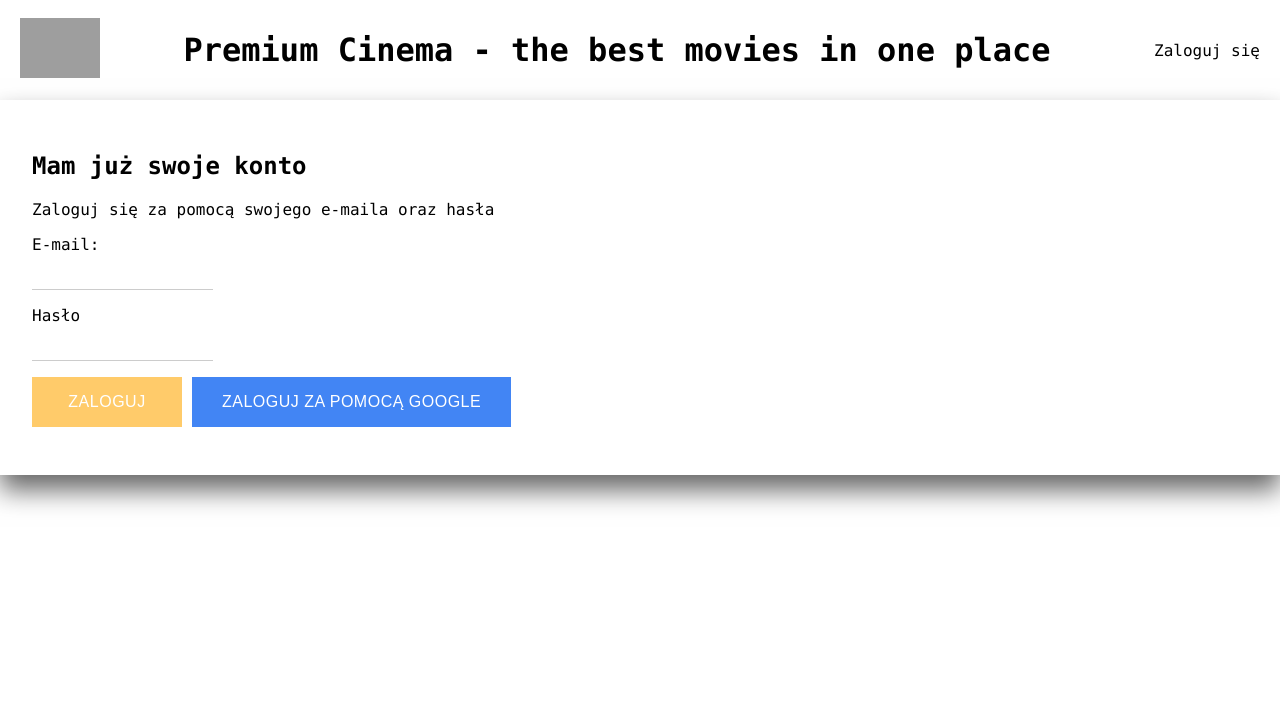
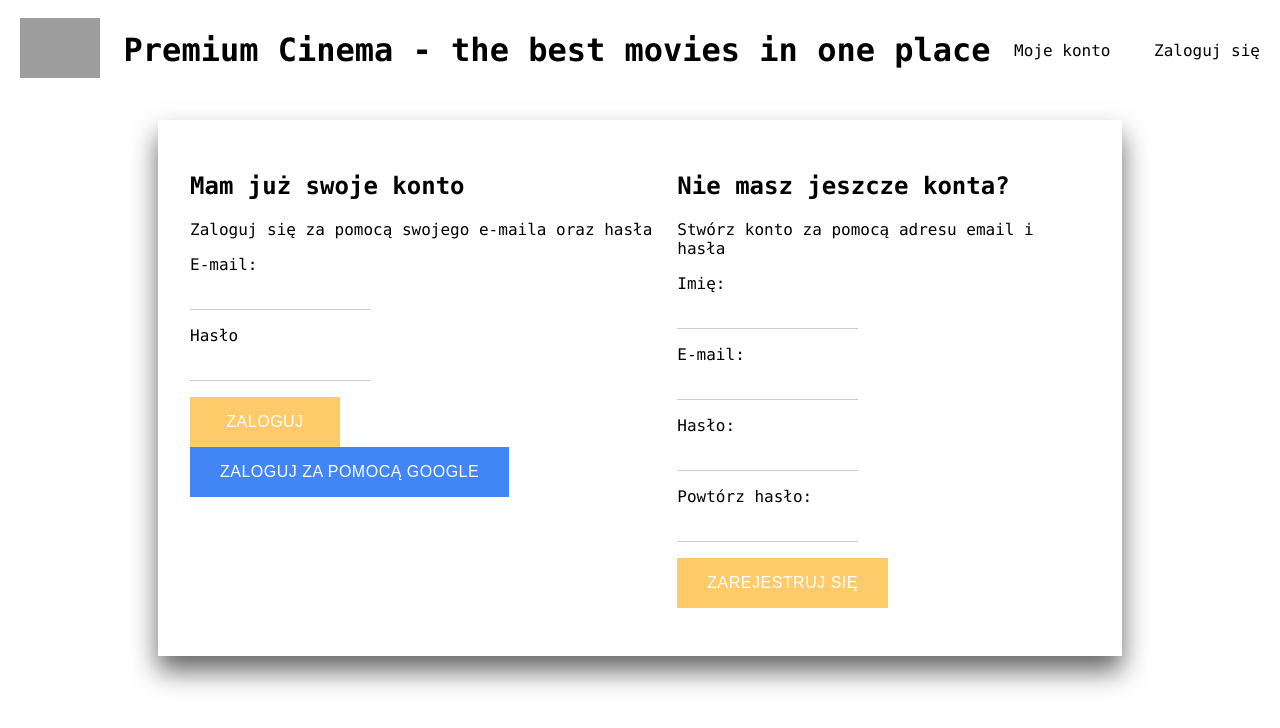
Before and after one commit to OrianaKJ/obrona, a React (Create React App) app: page /signin in a window 1280 px wide. Shown: the top 728 px of the page. Built offline with nearby package versions, Linux system fonts and the light colour scheme; no server answers; grey boxes are pictures that could not be loaded.

Commit message:
sign in and sign up components ready

```diff
--- a/src/App.js
+++ b/src/App.js
@@ -3,9 +3,9 @@ import { Switch, Route } from 'react-router-dom';
 import './App.css';
 import { Header } from './components/Header/Header';
 import HomePage from './components/HomePage/HomePage';
-import SignIn from './components/SignIn/SignIn';
+import SignInAndUp from './components/SignInAndUp/SignInAndUp';
 import UserPanel from './components/UserPanel/UserPanel';
-import { auth } from './firebase/firebase.utils';
+import { auth,createUserProfileDocument } from './firebase/firebase.utils';
 
 
 
@@ -20,10 +20,22 @@ class App extends Component {
   unsubscribeFromAuth = null;
 
   componentDidMount() {
-   this.unsubscribeFromAuth =  auth.onAuthStateChanged(user => {
-      this.setState({currentUser: user});
-      console.log(user)
-    })
+    this.unsubscribeFromAuth = auth.onAuthStateChanged(async userAuth => {
+      if (userAuth) {
+        const userRef = await createUserProfileDocument(userAuth);
+
+        userRef.onSnapshot(snapShot => {
+          this.setState({
+            currentUser: {
+              id: snapShot.id,
+              ...snapShot.data()
+            }
+          });
+        });
+      } else{
+        this.setState({ currentUser: userAuth });
+      }
+    });
   }
 
   componentWillUnmount() {
@@ -38,7 +50,7 @@ class App extends Component {
           <Switch>
             <Route exact path="/" component={HomePage} />
             <Route path="/user" component={UserPanel} />
-            <Route path="/signin" component={SignIn} />
+            <Route path="/signin" component={SignInAndUp} />
           </Switch>
         </div>
       )
--- a/src/components/Header/Header.js
+++ b/src/components/Header/Header.js
@@ -11,6 +11,7 @@ export const Header = ({currentUser}) => (
         <Link className="header-link" to='/'>
             <h1 className="header-title">Premium Cinema - the best movies in one place</h1>
         </Link>
+        <Link className="header-link" to='/user'>Moje konto</Link>
         {currentUser ? (
             <div className="login-link" onClick={() => auth.signOut()}>Wyloguj się</div>
           ) : (<Link className="login-link" to='/signin'>Zaloguj się</Link>)}
--- a/src/components/SignIn/SignIn.css
+++ b/src/components/SignIn/SignIn.css
@@ -1,10 +1,3 @@
-.signin {
-    padding: 2rem;
-    background-color:transparent;
-    box-shadow: 0 15px 25px rgba(0,0,0,.6);
-
-}
-
 form {
     padding: 1rem 0;
 }
--- a/src/components/SignIn/SignIn.js
+++ b/src/components/SignIn/SignIn.js
@@ -2,7 +2,7 @@ import React, {Component} from 'react';
 import {Link} from 'react-router-dom'
 import Button from '../Button/Button';
 import FormInput from '../FormInput/FormInput';
-import {signInWithGoogle} from '../../firebase/firebase.utils'
+import {auth, signInWithGoogle} from '../../firebase/firebase.utils'
 import './SignIn.css';
 
 class SignIn extends Component {
@@ -16,9 +16,17 @@ class SignIn extends Component {
     }
 
 
-    handleSubmit = (e) => {
+    handleSubmit = async e => {
         e.preventDefault();
-        this.setState({email: '', password: ''})
+        const {email, password} = this.state;
+
+        try{
+            await auth.signInWithEmailAndPassword(email, password)
+            this.setState({email: '', password: ''})
+        } catch (error) {
+            console.log(error);
+        }
+
     }
 
     handleChange = (e) => {
--- /dev/null
+++ b/src/components/SignInAndUp/SignInAndUp.css
@@ -0,0 +1,17 @@
+.signInUp {
+    padding: 2rem;
+    width: 900px;
+    margin: 20px auto;
+    background-color:transparent;
+    box-shadow: 0 15px 25px rgba(0,0,0,.6);
+    display: flex;
+    justify-content: space-between;
+}
+
+form {
+    padding: 1rem 0;
+}
+
+.elements {
+    padding: 1rem 0;
+}
--- /dev/null
+++ b/src/components/SignInAndUp/SignInAndUp.js
@@ -0,0 +1,13 @@
+import React from 'react';
+import SignIn from '../SignIn/SignIn';
+import SignUp from '../SignUp/SignUp';
+import './SignInAndUp.css';
+
+const SignInAndUp = () => (
+    <div className="signInUp">
+        <SignIn />
+        <SignUp />
+    </div>
+)
+
+export default SignInAndUp;
--- a/src/components/SignUp/SignUp.js
+++ b/src/components/SignUp/SignUp.js
@@ -0,0 +1,100 @@
+import React, {Component} from 'react';
+import FormInput from '../FormInput/FormInput';
+import Button from '../Button/Button';
+import { auth, createUserProfileDocument } from '../../firebase/firebase.utils';
+import './SignUp.css';
+
+class SignUp extends Component {
+  constructor() {
+    super();
+
+    this.state = {
+      displayName: '',
+      email: '',
+      password: '',
+      confirmPassword: ''
+    };
+  }
+
+  handleSubmit = async e => {
+    e.preventDefault();
+
+    const { displayName, email, password, confirmPassword } = this.state;
+
+    if (password !== confirmPassword) {
+      alert("passwords don't match");
+      return;
+    }
+
+    try {
+      const { user } = await auth.createUserWithEmailAndPassword(
+        email,
+        password
+      );
+
+      await createUserProfileDocument(user, { displayName });
+
+      this.setState({
+        displayName: '',
+        email: '',
+        password: '',
+        confirmPassword: ''
+      });
+    } catch (error) {
+      console.error(error);
+    }
+  };
+
+  handleChange = e => {
+    const { name, value } = e.target;
+
+    this.setState({ [name]: value });
+  };
+
+  render() {
+    const { displayName, email, password, confirmPassword } = this.state;
+    return (
+      <div className='sign-up'>
+        <h2 className='title'>Nie masz jeszcze konta?</h2>
+        <span>Stwórz konto za pomocą adresu email i hasła</span>
+        <form className='sign-up-form' onSubmit={this.handleSubmit}>
+        <label className="label">Imię:</label>
+          <FormInput
+            type='text'
+            name='displayName'
+            value={displayName}
+            onChange={this.handleChange}
+            required
+          />
+          <label className="label">E-mail:</label>
+          <FormInput
+            type='email'
+            name='email'
+            value={email}
+            onChange={this.handleChange}
+            required
+          />
+          <label className="label">Hasło:</label>
+          <FormInput
+            type='password'
+            name='password'
+            value={password}
+            onChange={this.handleChange}
+            required
+          />
+          <label className="label">Powtórz hasło:</label>
+          <FormInput
+            type='password'
+            name='confirmPassword'
+            value={confirmPassword}
+            onChange={this.handleChange}
+            required
+          />
+          <Button type='submit'>Zarejestruj się</Button>
+        </form>
+      </div>
+    );
+  }
+}
+
+export default SignUp;
--- a/src/firebase/firebase.utils.js
+++ b/src/firebase/firebase.utils.js
@@ -11,7 +11,36 @@ const firebaseConfig = {
     appId: "1:251129391545:web:26dc9ede3a8823d4002e68"
 };
 
+
 firebase.initializeApp(firebaseConfig);
+
+
+export const createUserProfileDocument = async (userAuth, additionalData) => {
+    if (!userAuth) return;
+
+    const userRef = firestore.doc(`users/${userAuth.uid}`);
+
+    const snapShot = await userRef.get();
+
+    console.log(snapShot)
+    if (!snapShot.exists) {
+      const { displayName, email } = userAuth;
+      const createdAt = new Date();
+      try {
+        await userRef.set({
+          displayName,
+          email,
+          createdAt,
+          ...additionalData
+        });
+      } catch (error) {
+        console.log('error creating user', error.message);
+      }
+    }
+
+    return userRef;
+  };
+
 export const auth = firebase.auth();
 export const firestore = firebase.firestore();
 
```
Also changed, not shown: 1 other file (tests, documents, lock files or other folders).
